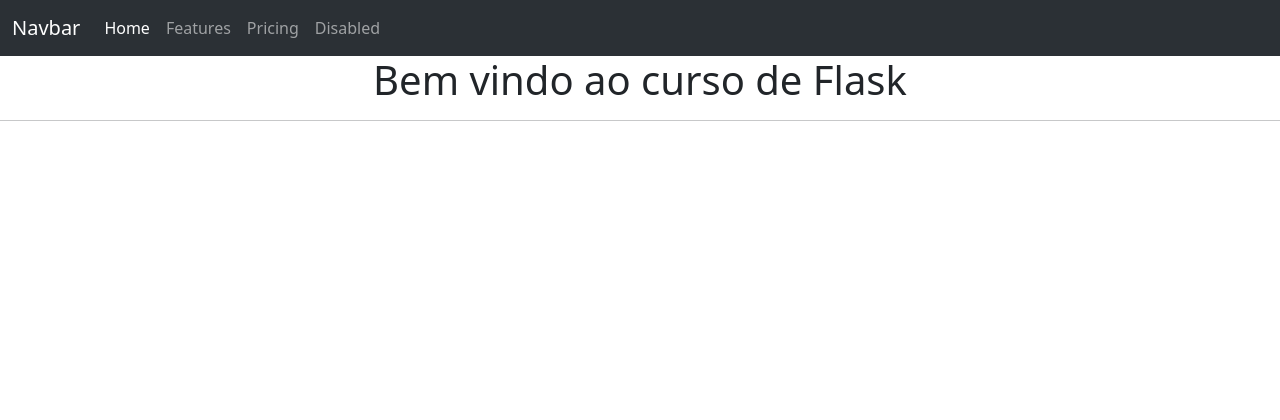
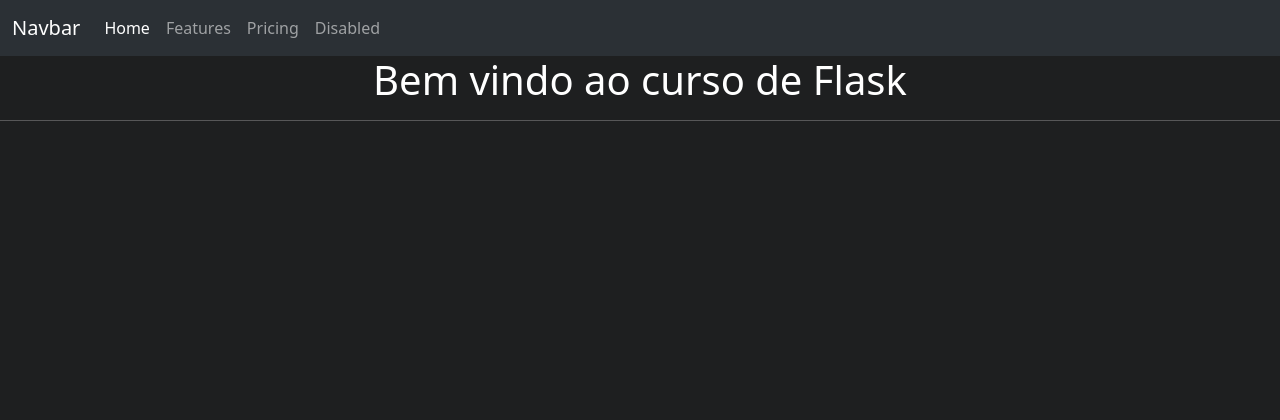
Before and after one commit to phsilva1503/ecommerce, a Flask app: page / in a window 1280 px wide. Shown: the top 420 px of the page. Run offline with Flask 3, Linux system fonts and the light colour scheme; parts of the project's set-up code (start-up, migrations or seed data) failed here and were passed over.

Commit message:
Ajustes de estilo

```diff
--- a/templates/home.html
+++ b/templates/home.html
@@ -7,7 +7,7 @@
     <link rel="stylesheet" href="https://cdn.jsdelivr.net/npm/bootstrap@5.3.3/dist/css/bootstrap.min.css" integrity="sha384-QWTKZyjpPEjISv5WaRU9OFeRpok6YctnYmDr5pNlyT2bRjXh0JMhjY6hW+ALEwIH" crossorigin="anonymous">
 </head>
 <body>
-<nav class="navbar navbar-expand-lg bg-body-tertiary" data-bs-theme="dark">
+  <nav class="navbar navbar-expand-lg bg-body-tertiary" data-bs-theme="dark">
   <div class="container-fluid">
     <a class="navbar-brand" href="#">Navbar</a>
     <button class="navbar-toggler" type="button" data-bs-toggle="collapse" data-bs-target="#navbarNav" aria-controls="navbarNav" aria-expanded="false" aria-label="Toggle navigation">
@@ -25,7 +25,7 @@
           <a class="nav-link" href="#">Pricing</a>
         </li>
         <li class="nav-item">
-          <a class="nav-link " href="#">Disabled</a>
+          <a class="nav-link" href="#" >Disabled</a>
         </li>
       </ul>
     </div>
@@ -40,4 +40,11 @@
     <script src="https://cdn.jsdelivr.net/npm/bootstrap@5.3.3/dist/js/bootstrap.min.js" integrity="sha384-0pUGZvbkm6XF6gxjEnlmuGrJXVbNuzT9qBBavbLwCsOGabYfZo0T0to5eqruptLy" crossorigin="anonymous"></script>
     <script src="https://cdn.jsdelivr.net/npm/bootstrap@5.3.3/dist/js/bootstrap.bundle.min.js" integrity="sha384-YvpcrYf0tY3lHB60NNkmXc5s9fDVZLESaAA55NDzOxhy9GkcIdslK1eN7N6jIeHz" crossorigin="anonymous"></script>
 </body>
+
+<style>
+    body {
+        background-color: #1e1f20;
+        color: rgb(255, 255, 255);
+    }
+</style>
 </html>
```
Also changed, not shown: Flask.png (added), static/style.css (added).
